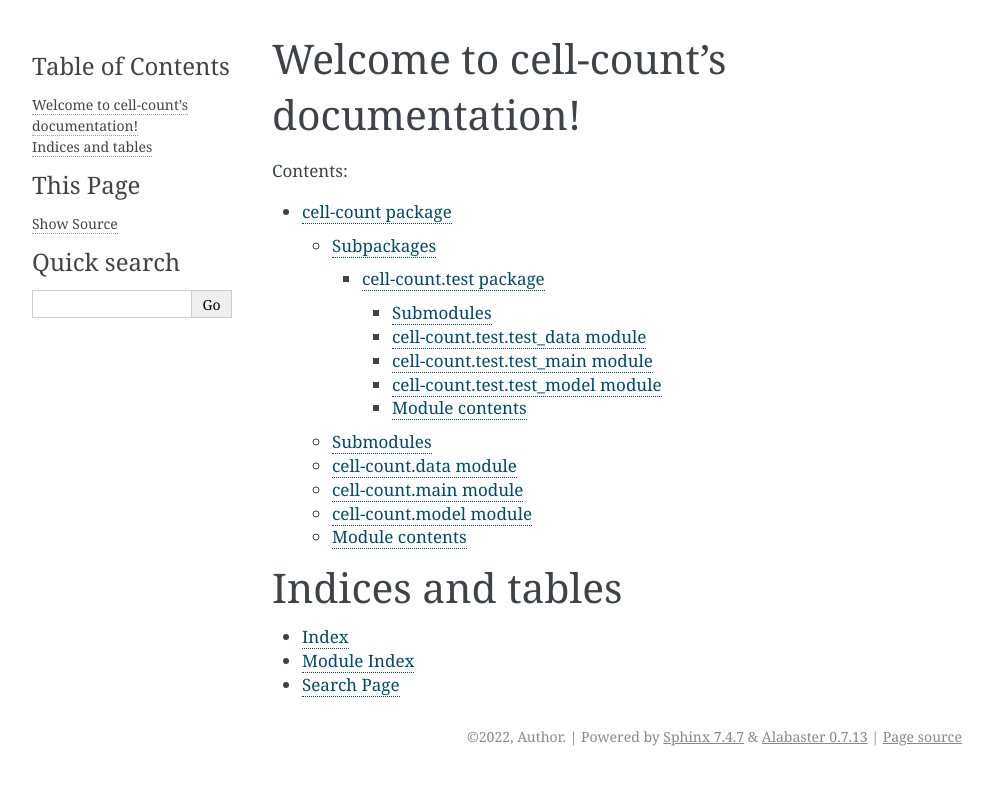
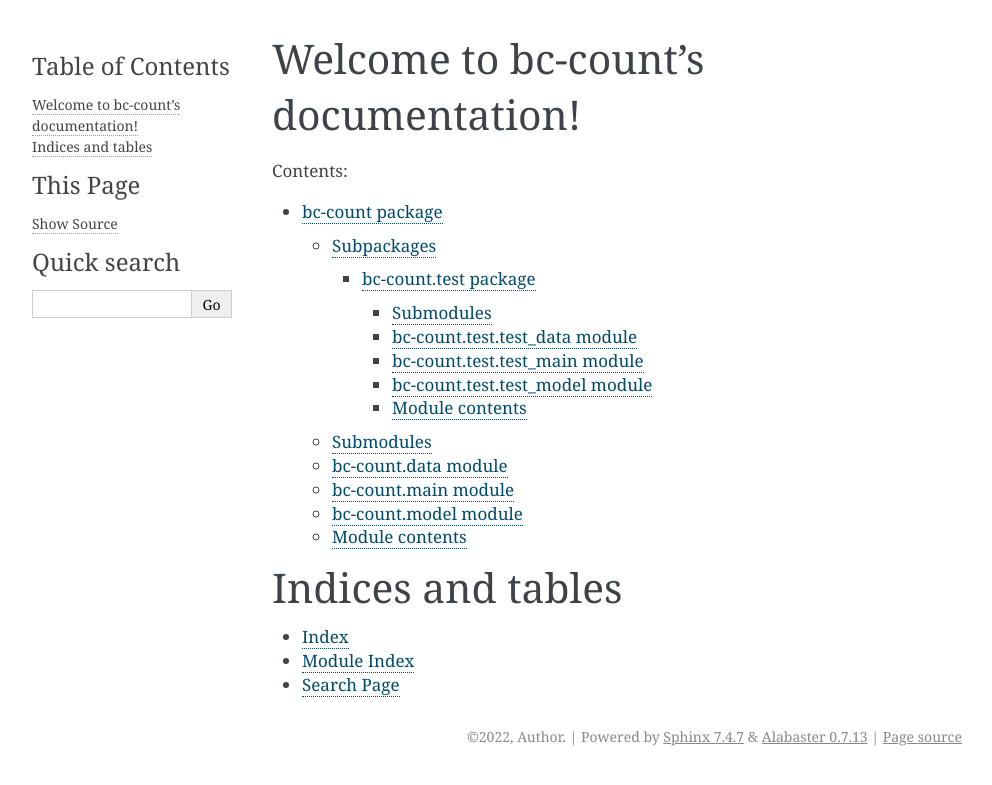
Before and after one commit to nemo256/bc_count, a Sphinx documentation site: the page built from docs/index.rst, in a window 1280 px wide. Shown: the top 785 px of the page, without its empty margins (148-1140 px from the left). Built offline with Sphinx 7.4.7, drawn with Linux system fonts in a browser that asks for light colours.

Commit message:
Changed project name!

```diff
--- a/docs/cell-count.rst
+++ b/docs/bc-count.rst
@@ -1,5 +1,5 @@
-cell\-count package
-===================
+bc\-count package
+=================
 
 Subpackages
 -----------
@@ -7,31 +7,31 @@ Subpackages
 .. toctree::
    :maxdepth: 4
 
-   cell-count.test
+   bc-count.test
 
 Submodules
 ----------
 
-cell\-count.data module
------------------------
+bc\-count.data module
+---------------------
 
-.. automodule:: cell-count.data
+.. automodule:: bc-count.data
    :members:
    :undoc-members:
    :show-inheritance:
 
-cell\-count.main module
------------------------
+bc\-count.main module
+---------------------
 
-.. automodule:: cell-count.main
+.. automodule:: bc-count.main
    :members:
    :undoc-members:
    :show-inheritance:
 
-cell\-count.model module
-------------------------
+bc\-count.model module
+----------------------
 
-.. automodule:: cell-count.model
+.. automodule:: bc-count.model
    :members:
    :undoc-members:
    :show-inheritance:
@@ -39,7 +39,7 @@ cell\-count.model module
 Module contents
 ---------------
 
-.. automodule:: cell-count
+.. automodule:: bc-count
    :members:
    :undoc-members:
    :show-inheritance:
--- a/docs/conf.py
+++ b/docs/conf.py
@@ -12,12 +12,12 @@
 #
 # import os
 # import sys
-# sys.path.insert(0, '/root/Work/cell-count/cell-count')
+# sys.path.insert(0, '/root/Work/bc-count/bc-count')
 
 
 # -- Project information -----------------------------------------------------
 
-project = 'cell-count'
+project = 'bc-count'
 copyright = '2022, Author'
 author = 'Author'
 
--- a/docs/index.rst
+++ b/docs/index.rst
@@ -1,16 +1,16 @@
-.. cell-count documentation master file, created by
-   sphinx-quickstart on Fri Jun  3 10:24:43 2022.
+.. bc-count documentation master file, created by
+   sphinx-quickstart on Fri Jun  3 11:21:53 2022.
    You can adapt this file completely to your liking, but it should at least
    contain the root `toctree` directive.
 
-Welcome to cell-count's documentation!
-======================================
+Welcome to bc-count's documentation!
+====================================
 
 .. toctree::
    :maxdepth: 4
    :caption: Contents:
 
-   cell-count
+   bc-count
 
 
 Indices and tables
--- a/setup.py
+++ b/setup.py
@@ -4,14 +4,14 @@ import os
 
 # Setting up
 setup(
-    name='cell-count',
+    name='bc-count',
     version='0.0.2',
     author='nemo256 (Amine Neggazi)',
     author_email='<neggazimedlamine@gmail.com>',
     description='Count blood cells',
     long_description='Count red, white blood cells to detect various diseases such as blood cancer (leukemia), lower red blood cells (anemia)...',
     packages=find_packages(),
-    url='https://github.com/nemo256/cell-count',
+    url='https://github.com/nemo256/bc-count',
     install_requires=['opencv-python', 'tensorflow', 'numpy'],
     keywords=['python', 'artificial intelligence', 'deep learning', 'blood cells', 'image segmentation', 'unet'],
     classifiers=[
```
Also changed, not shown: README.md (+6 -9 lines), docs/bc-count.test.rst (added, +37 -0 lines), docs/cell-count.test.rst (deleted, +0 -37 lines), bc-count/__init__.py (added), 9 other files.
